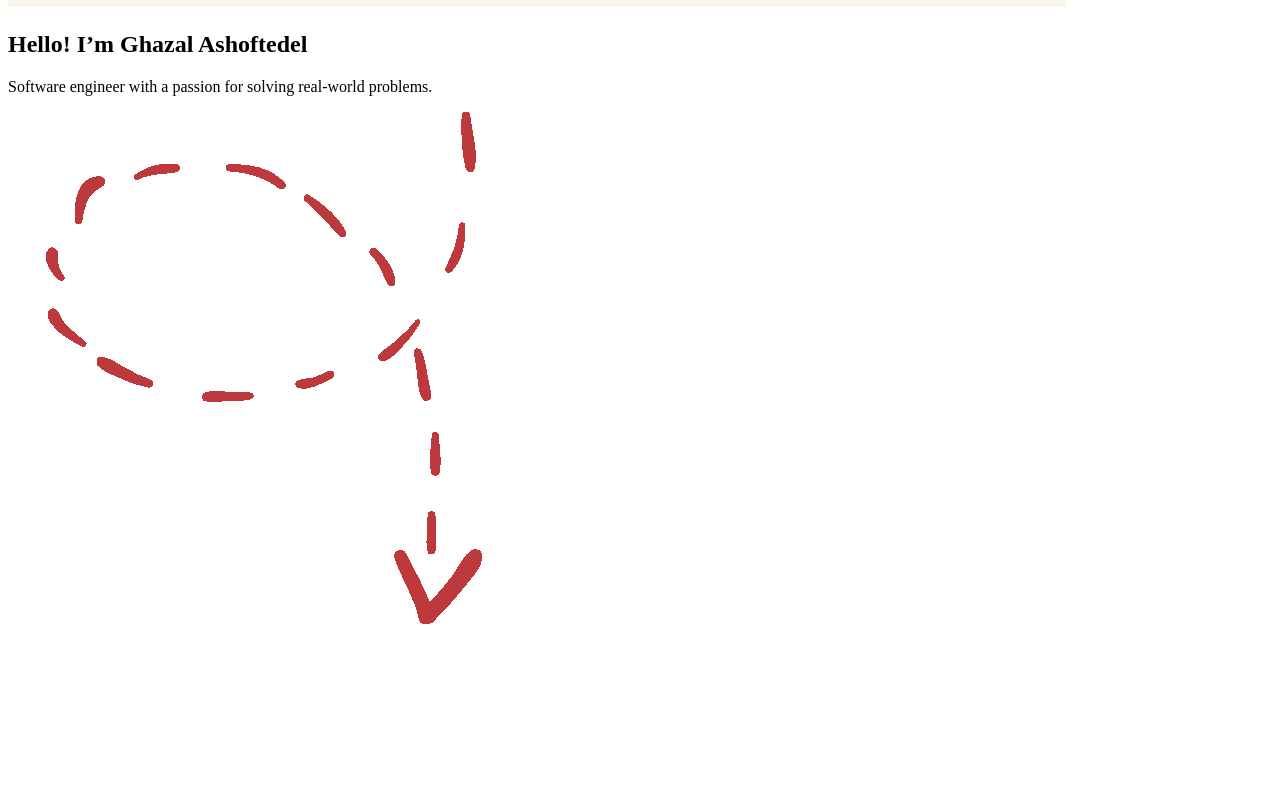
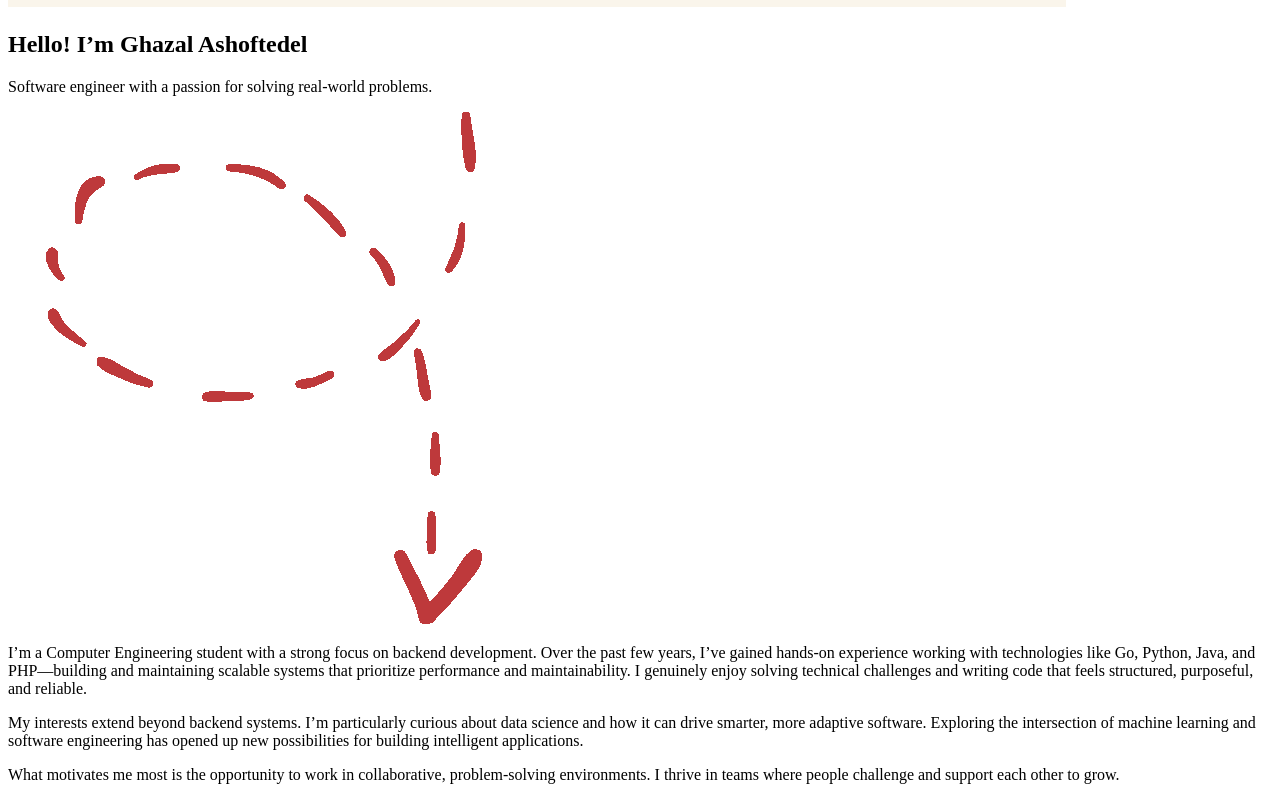
Before and after one commit to GhazalADel/GhazalADel.github.io, a plain HTML site: page index.html in a window 1280 px wide. Shown: the part 981-1781 px from the top of the page. Before the commit the page ends 1617 px from the top, so only its background shows below. Drawn offline with Linux system fonts and the light colour scheme; a web font is replaced by a local one.

Commit message:
add about me information

```diff
--- a/index.html
+++ b/index.html
@@ -31,6 +31,18 @@
                 <img src="images/arrow.png" class="arrow-icon">
             </div>
         </div>
+        <div class="about-me">
+            <div class="about-me-text">
+                <p>
+                    I’m a Computer Engineering student with a strong focus on backend development. Over the past few years, I’ve gained hands-on experience working with technologies like Go, Python, Java, and PHP—building and maintaining scalable systems that prioritize performance and maintainability. I genuinely enjoy solving technical challenges and writing code that feels structured, purposeful, and reliable.                </p>
+                <p>
+                    My interests extend beyond backend systems. I’m particularly curious about data science and how it can drive smarter, more adaptive software. Exploring the intersection of machine learning and software engineering has opened up new possibilities for building intelligent applications.
+                </p>
+                <p>
+                    What motivates me most is the opportunity to work in collaborative, problem-solving environments. I thrive in teams where people challenge and support each other to grow.
+                </p>
+            </div>
+        </div>
     </main>
 </body>
 </html>
```
